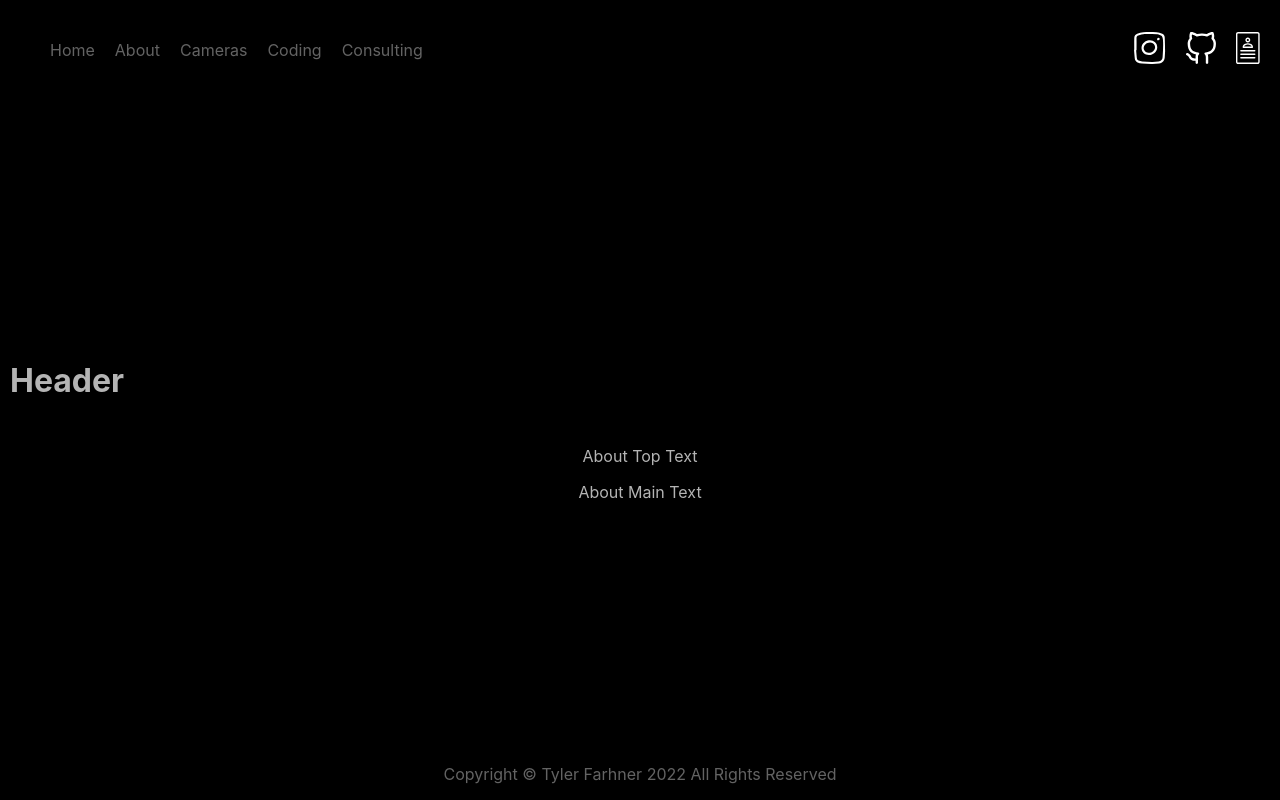
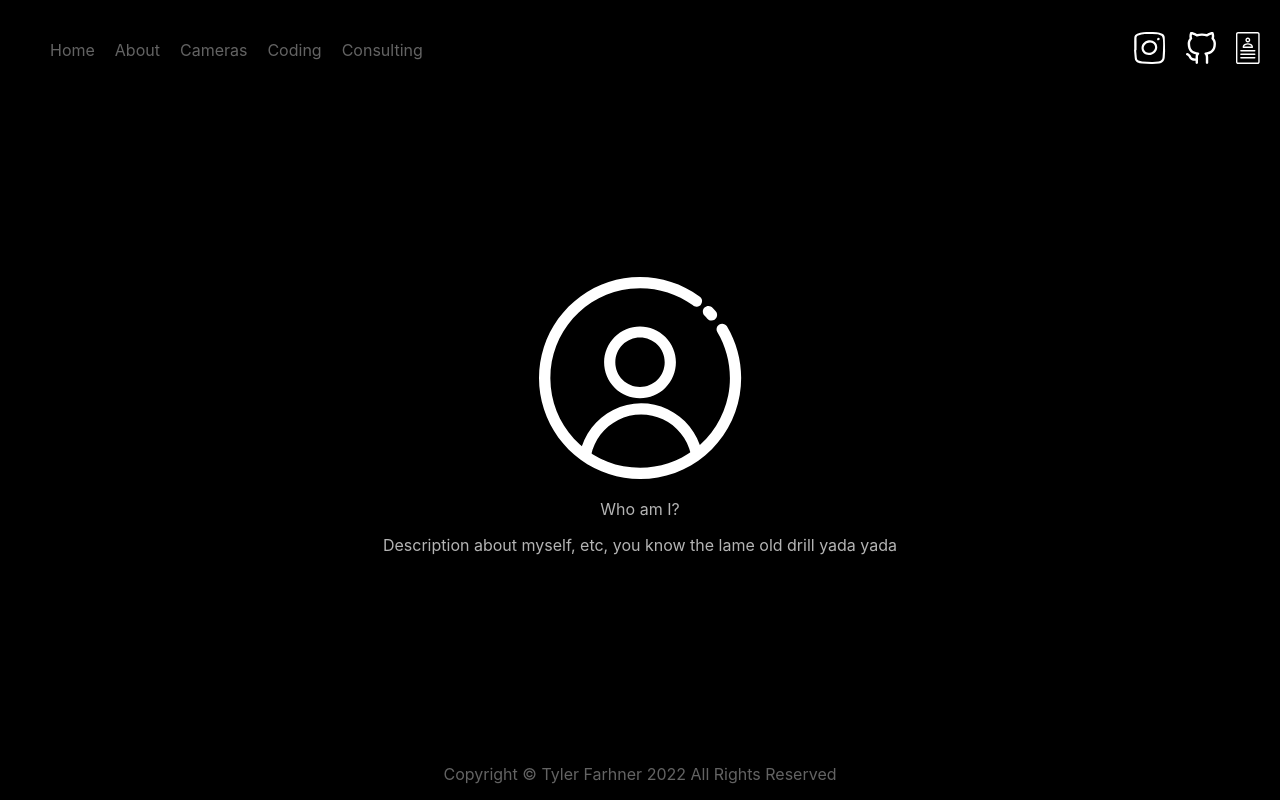
Before and after one commit to TylerFarhner/FarhnerPortfolio, a React (Create React App) app: page /About in a window 1280 px wide. Built offline with nearby package versions, Linux system fonts and the light colour scheme; a web font is replaced by a local one.

Commit message:
Begins About page

```diff
--- a/src/App.css
+++ b/src/App.css
@@ -34,8 +34,6 @@
   justify-content: center;
   align-items: center;
   color: white;
-  background-size: cover;
-  background-repeat: no-repeat;
 }
 
 .Page {
@@ -107,3 +105,7 @@ Footer {
   display: flex;
   align-items: center;
 }
+
+.Group {
+  margin-bottom: 10%;
+}
--- /dev/null
+++ b/src/components/Icons/ProfileIcon.js
@@ -0,0 +1,17 @@
+import React from "react";
+
+function ProfileIcon() {
+  return (
+    <svg width="203" height="202" viewBox="0 0 203 202" fill="none" xmlns="http://www.w3.org/2000/svg">
+<path d="M101.003 121.198C91.4794 121.198 82.344 117.416 75.6107 110.68C68.8753 103.945 65.0914 94.8113 65.0914 85.288C65.0914 75.7626 68.8754 66.6289 75.6107 59.8939C82.3444 53.1601 91.4798 49.3762 101.003 49.3762C110.526 49.3762 119.662 53.1603 126.396 59.8939C133.131 66.6293 136.915 75.763 136.915 85.288C136.915 94.8117 133.131 103.945 126.396 110.68C119.662 117.416 110.526 121.198 101.003 121.198ZM101.003 60.5977C94.4557 60.5977 88.176 63.1998 83.5448 67.8293C78.9152 72.4589 76.3133 78.7386 76.3133 85.2876C76.3133 91.835 78.9153 98.1146 83.5448 102.746C88.176 107.375 94.4557 109.976 101.003 109.976C107.551 109.976 113.83 107.375 118.461 102.746C123.091 98.1146 125.693 91.835 125.693 85.2876C125.693 78.7386 123.091 72.4589 118.461 67.8293C113.83 63.1997 107.551 60.5977 101.003 60.5977Z" fill="white"/>
+<path d="M46.575 182.833C44.8904 182.833 43.2935 182.077 42.2287 180.771C41.1626 179.465 40.7399 177.751 41.0765 176.099C44.9028 157.381 57.1083 141.454 74.189 132.893C91.2698 124.333 111.335 124.085 128.621 132.222C145.909 140.358 158.504 155.978 162.792 174.598C163.37 177.566 161.49 180.459 158.542 181.137C155.594 181.815 152.639 180.035 151.861 177.11C148.348 161.846 138.021 149.037 123.848 142.365C109.674 135.694 93.2229 135.897 79.219 142.918C65.216 149.938 55.2089 162.998 52.0743 178.346C51.5404 180.959 49.2421 182.835 46.5742 182.835L46.575 182.833Z" fill="white"/>
+<path d="M101.003 201.999C79.6872 202 58.9195 195.257 41.6692 182.736C24.4194 170.214 11.5734 152.557 4.96993 132.291C-1.63399 112.025 -1.65723 90.1878 4.90418 69.9075C11.4672 49.628 24.2771 31.9429 41.5005 19.3871C58.7255 6.82938 79.4807 0.0439005 100.794 0.000213697C122.11 -0.0436254 142.894 6.65864 160.168 19.1462C161.582 19.9244 162.593 21.2739 162.941 22.8489C163.29 24.4255 162.944 26.0757 161.989 27.3783C161.036 28.6793 159.567 29.5075 157.959 29.6516C156.351 29.7941 154.76 29.2367 153.591 28.1236C135.557 15.1414 113.347 9.30818 91.2633 11.7534C69.1775 14.1974 48.7829 24.7465 34.0256 41.3575C19.2667 57.9701 11.1927 79.4643 11.3666 101.685C11.5388 123.905 19.9461 145.272 34.9619 161.652C49.9761 178.033 70.5325 188.263 92.6565 190.364C114.777 192.465 136.892 186.287 154.724 173.027C172.554 159.764 184.832 140.362 189.184 118.57C193.536 96.7803 189.654 74.1502 178.286 55.0563C176.771 52.3963 177.666 49.0131 180.3 47.452C182.931 45.8911 186.33 46.7271 187.937 49.3338C200.172 69.8838 204.717 94.1068 200.764 117.698C196.809 141.285 184.613 162.703 166.347 178.142C148.08 193.579 124.925 202.034 101.009 202L101.003 201.999Z" fill="white"/>
+<path d="M172.581 43.5399C170.959 43.5556 169.413 42.8683 168.339 41.6549C167.396 40.5919 166.43 39.5523 165.444 38.5347C164.393 37.4685 163.814 36.0281 163.831 34.5329C163.848 33.0362 164.462 31.6099 165.536 30.5688C166.61 29.5277 168.055 28.9594 169.55 28.9876C171.046 29.0173 172.469 29.642 173.5 30.7238C174.607 31.8604 175.684 33.0284 176.732 34.2245H176.733C178.185 35.8778 178.537 38.2278 177.634 40.2333C176.729 42.2404 174.736 43.532 172.536 43.5398L172.581 43.5399Z" fill="white"/>
+</svg>
+
+
+
+  );
+}
+
+export default ProfileIcon;
--- a/src/pages/AboutPage.js
+++ b/src/pages/AboutPage.js
@@ -1,16 +1,16 @@
+import ProfileIcon from "../components/Icons/ProfileIcon"
+
 export default function AboutPage(props) {
     return (
         <div className="AboutPage">
             <main className="Page">
-                <div className="Header">
-                    <h1>Header</h1>
-                </div>
                 <div className="Body">
                     <div className="AboutTopDiv">
-                        <p className="AboutTopText">About Top Text</p>
+                        <ProfileIcon />
+                        <p className="AboutTopText">Who am I?</p>
                     </div>
                     <div className="AboutMainDiv">
-                        <p className="AboutMainText">About Main Text</p>
+                        <p className="AboutMainText">Description about myself, etc, you know the lame old drill yada yada</p>
                     </div>
                 </div>
             </main>
```
